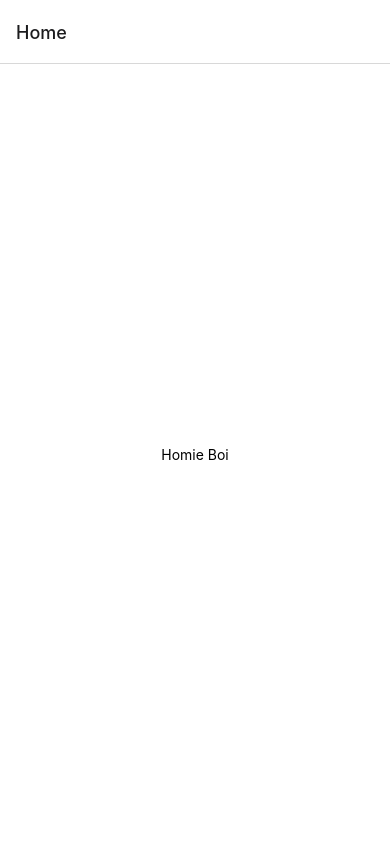
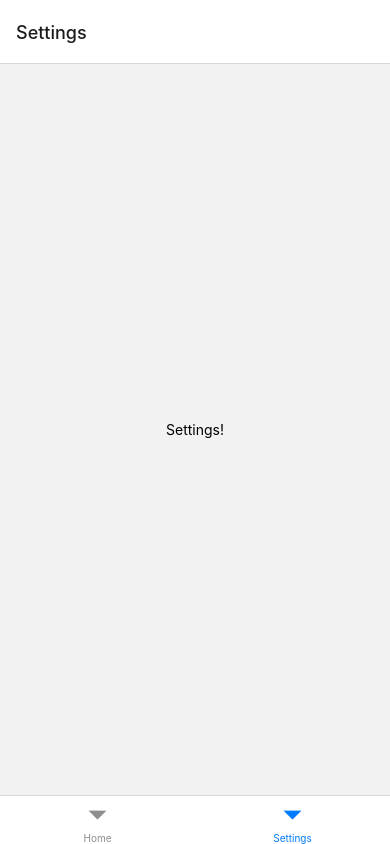
Before and after one commit to TimothyLuedtke/exif, a React Native app: screen /Settings in a window 390 px wide. Before the commit this address had no page. Built offline with nearby package versions, Linux system fonts and the light colour scheme.

Commit message:
restarting

```diff
--- a/App.js
+++ b/App.js
@@ -1,17 +1,21 @@
+import React from 'react';
 import { StatusBar } from 'expo-status-bar';
 import { NavigationContainer } from '@react-navigation/native';
-import { createNativeStackNavigator } from '@react-navigation/native-stack';
-import HomeScreen from './src/pages/Home';
+import { createBottomTabNavigator } from '@react-navigation/bottom-tabs';
+import HomeScreen from './src/screens/Home';
+import SettingsScreen from './src/screens/Settings';
 
-const Stack = createNativeStackNavigator();
+
+const Tab = createBottomTabNavigator();
 
 export default function App() {
   return (
     <NavigationContainer>
-      <StatusBar style="auto" />
-      <Stack.Navigator>
-        <Stack.Screen name="Home" component={HomeScreen} />
-      </Stack.Navigator>
+      {/* <StatusBar style="auto" /> */}
+      <Tab.Navigator>
+        <Tab.Screen name="Home" component={HomeScreen} />
+        <Tab.Screen name="Settings" component={SettingsScreen} />
+      </Tab.Navigator>
     </NavigationContainer>
   );
 }
--- a/package.json
+++ b/package.json
@@ -9,6 +9,7 @@
     "web": "expo start --web"
   },
   "dependencies": {
+    "@react-navigation/bottom-tabs": "^6.5.4",
     "@react-navigation/native": "^6.1.2",
     "@react-navigation/native-stack": "^6.9.8",
     "expo": "~47.0.12",
--- a/src/pages/Home.js
+++ b/src/screens/Home.js
@@ -1,11 +1,10 @@
-import { StatusBar } from 'expo-status-bar';
-import { StyleSheet, Text, View } from 'react-native';
+import * as React from 'react';
+import { StyleSheet, View, Text } from 'react-native';
 
 export default function HomeScreen() {
   return (
-    <View style={styles.container}>
-      <Text>Homie Boi</Text>
-      <StatusBar style="auto" />
+    <View style={styles} >
+      <Text>Home!</Text>
     </View>
   );
 }
--- /dev/null
+++ b/src/screens/Settings.js
@@ -0,0 +1,10 @@
+
+import { Text, View } from 'react-native';
+
+export default function SettingsScreen() {
+  return (
+    <View style={{ flex: 1, justifyContent: 'center', alignItems: 'center' }}>
+      <Text>Settings!</Text>
+    </View>
+  );
+}
```
Also changed, not shown: src/screens/Photos.js (added), src/screens/Profile.js (added), 1 other file (tests, documents, lock files or other folders).
